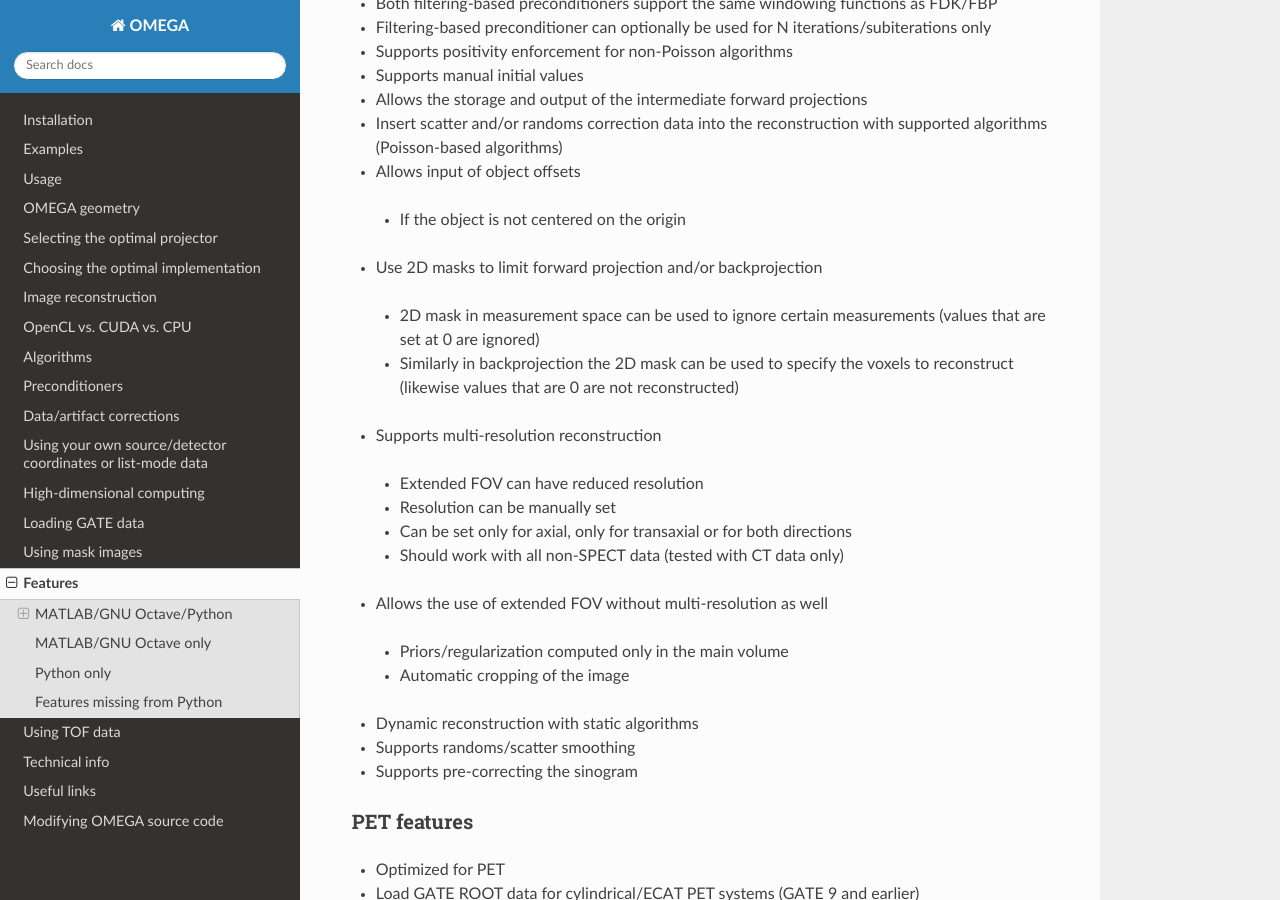
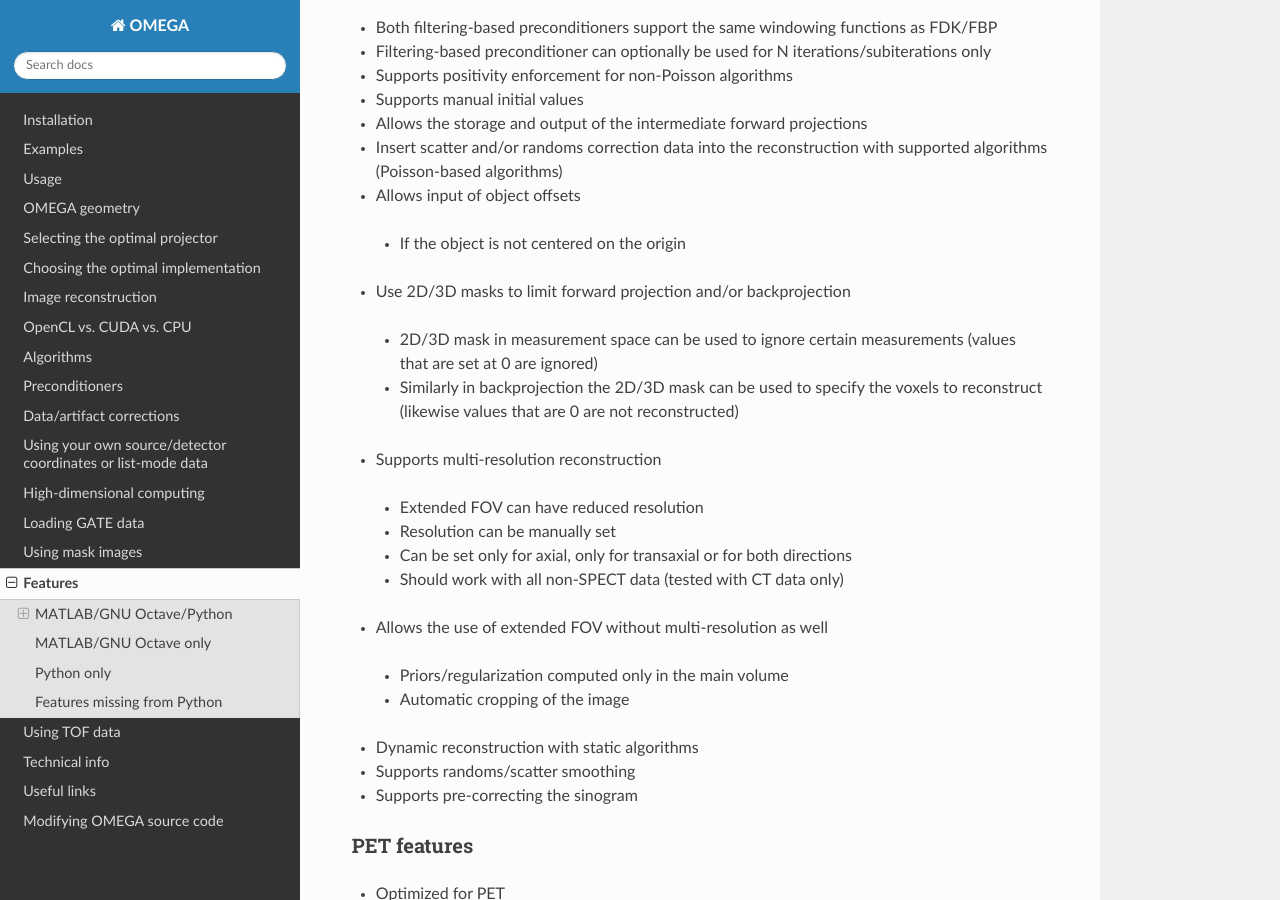
Before and after one commit to villekf/OMEGA-doc, a Sphinx documentation site: the page built from docs/source/features.rst, in a window 1280 px wide and 900 px high, scrolled down 2607 px. Built offline with Sphinx 7.4.7 and the Read the Docs theme 3.1.0, drawn with Linux system fonts in a browser that asks for light colours; some of the changed text lies outside the part shown.

Commit message:
Update features.rst

```diff
--- a/docs/source/features.rst
+++ b/docs/source/features.rst
@@ -74,9 +74,9 @@
 * Insert scatter and/or randoms correction data into the reconstruction with supported algorithms (Poisson-based algorithms)
 * Allows input of object offsets
  * If the object is not centered on the origin
-* Use 2D masks to limit forward projection and/or backprojection
- * 2D mask in measurement space can be used to ignore certain measurements (values that are set at 0 are ignored)
- * Similarly in backprojection the 2D mask can be used to specify the voxels to reconstruct (likewise values that are 0 are not reconstructed)
+* Use 2D/3D masks to limit forward projection and/or backprojection
+ * 2D/3D mask in measurement space can be used to ignore certain measurements (values that are set at 0 are ignored)
+ * Similarly in backprojection the 2D/3D mask can be used to specify the voxels to reconstruct (likewise values that are 0 are not reconstructed)
 * Supports multi-resolution reconstruction
  * Extended FOV can have reduced resolution
  * Resolution can be manually set
```
Also changed, not shown: other parts of docs/source/features.rst (+3 -3 lines).
